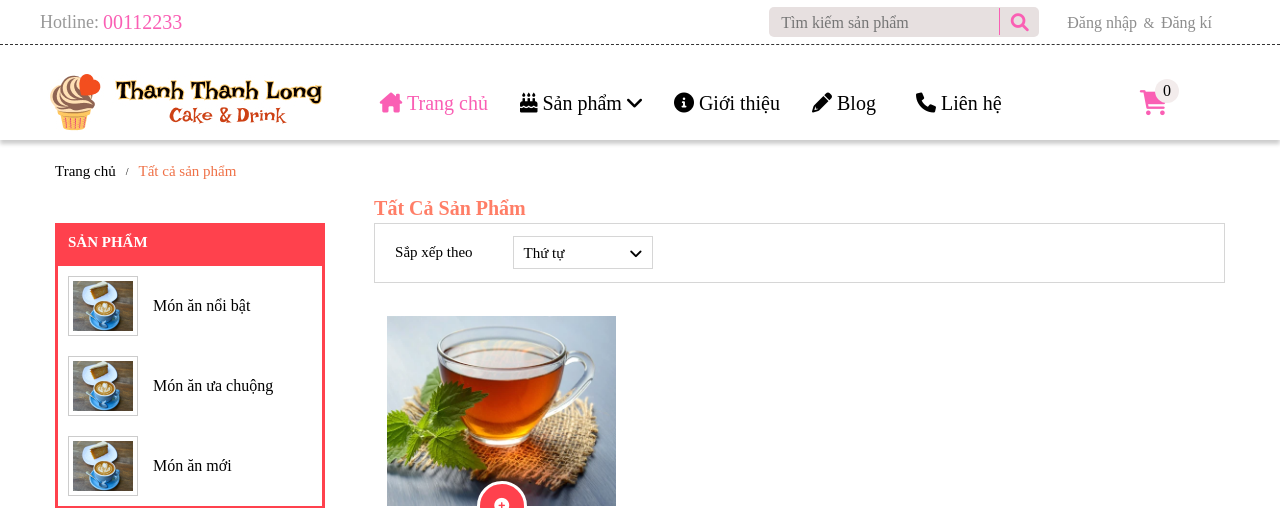
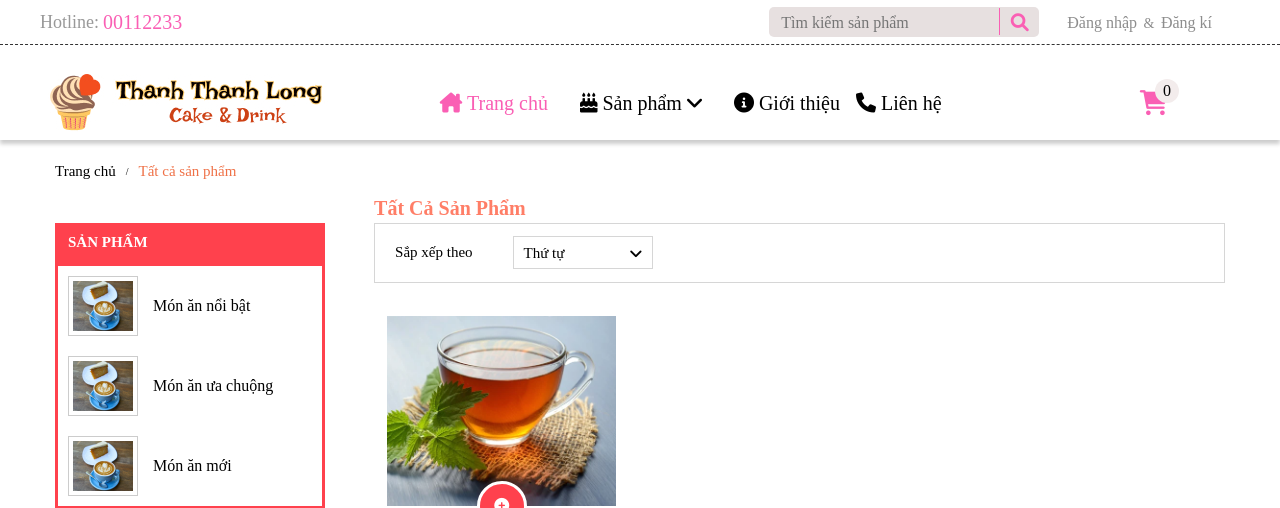
Before and after one commit to Thanh17082001/ThienThanhWeb, a PHP site: page /product.html in a window 1280 px wide. Shown: the top 508 px of the page. Run offline with PHP 8.4, Linux system fonts and the light colour scheme.

Commit message:
first-commit

```diff
--- a/CT188_TheCake/Login.html
+++ b/CT188_TheCake/Login.html
@@ -184,5 +184,9 @@
             <span class="copyrignt__text">© bản quyền thuộc về ...</span>
         </div>
     </footer>
+    <script src="./asset/javacript/main.js"></script>
+    <script>
+        window.addEventListener('load',countProduct);
+   </script>
 </body>
 </html>
--- a/CT188_TheCake/asset/css/layout.css
+++ b/CT188_TheCake/asset/css/layout.css
@@ -508,6 +508,9 @@
     .cart__img{
         width: 100%;
     }
+    .header{
+        padding: 0 15px;
+    }
     .footer{
         padding: 0 12px;
     }
--- a/CT188_TheCake/asset/javacript/main.js
+++ b/CT188_TheCake/asset/javacript/main.js
@@ -112,12 +112,12 @@
 // xoa san pham ra khoi gio hang
     function deleteProduct(e){
         var cartRow=e.parentElement;
-        var cartId=cartRow.getElementsByClassName('cart__body-id')[0];
+        var cartId=cartRow.querySelector('.cart__body-id');
         var AvailableProduct=[];
         AvailableProduct=JSON.parse(window.localStorage.getItem('CartItem'));
-        var index=0;
+        var index;
         for(var i=0;i<AvailableProduct.length;i++){
-            if(cartId.innerText===AvailableProduct[i].id){
+            if(cartId.innerText==AvailableProduct[i].id){
                 index=i;
             }
         }
--- a/CT188_TheCake/contact.html
+++ b/CT188_TheCake/contact.html
@@ -241,5 +241,9 @@
             <span class="copyrignt__text">© bản quyền thuộc về ...</span>
         </div>
     </footer>
+    <script src="./asset/javacript/main.js"></script>
+    <script>
+        window.addEventListener('load',countProduct);
+   </script>
 </body>
 </html>
--- a/CT188_TheCake/product.html
+++ b/CT188_TheCake/product.html
@@ -17,7 +17,7 @@
 
 <body>
     <!-- header -->
-    <header class="header">
+    <header class="header" >
         <div class="header__tophead">
             <div class="grid wide">
                 <div class="tophead__container">
@@ -33,9 +33,9 @@
                             </button>
                         </div>
                         <div class="tophead__account">
-                            <a href="" class="account__login">Đăng nhập</a>
+                            <a href="./Login.html" class="account__login">Đăng nhập</a>
                             <span class="account__and">&</span>
-                            <a href="../form/form.html" class="account__register">Đăng kí</a>
+                            <a href="./register.html" class="account__register">Đăng kí</a>
                         </div>
                     </div>
                 </div>
@@ -45,19 +45,51 @@
         <div class="header__midhead">
             <div class="grid wide">
                 <div class="midhead__container">
-                    <img src="../asset/images/Logo.jpg" alt="" class="midhead__img">
+                    <!-- responsive  -->
+                    <label for="check-input" class="midhead-mobile__icon">
+                        <i class="fa-solid fa-bars"></i>
+                     </label>
+                     <input type="checkbox" id="check-input" class="midhead-mobile__check">
+                     <label for="check-input" class="midhead-mobile__overlay"></label>
+                     <nav class="midhead-mobile__nav">
+
+                         <ul class="mobile-nav__list">
+                            <li class="mobile-list__item">
+                                <a href="./index.html" class="mobile-list__link">Trang chủ</a>
+                            </li>
+                            <li class="mobile-list__item">
+                                <a href="./product.html" class="mobile-list__link">Sản phẩm</a>
+                            </li>
+                            <li class="mobile-list__item">
+                                <a href="./product.html" class="mobile-list__link">Giới thiệu</a>
+                            </li>
+                            <li class="mobile-list__item">
+                                <a href="./contact.html" class="mobile-list__link">Liên hệ</a>
+                            </li>
+                            <li class="mobile-list__item">
+                                <a href="./register.html" class="mobile-list__link">Đăng kí</a>
+                            </li>
+                            <li class="mobile-list__item">
+                                <a href="./Login.html" class="mobile-list__link">Đăng nhập</a>
+                            </li>
+                         </ul>
+                         <label for="check-input" class="nav-mobile__close">
+                            <i class="fa-solid fa-xmark"></i>
+                         </label>
+                     </nav>
 
 
+                    <img src="./asset/images/Logo.jpg" alt="" class="midhead__img">
                     <nav class="midhead__nav">
                         <ul class="midhead__list">
                             <li class="midhead__item">
-                                <a href="" class="midhead__link">
+                                <a href="./index.html" class="midhead__link">
                                     <i class="fa-solid fa-house-chimney"></i>
                                     Trang chủ
                                 </a>
                             </li>
                             <li class="midhead__item">
-                                <a href="" class="midhead__link product__hover">
+                                <a href="./product.html" class="midhead__link product__hover">
                                     <i class="fa-solid fa-cake-candles"></i>
                                     Sản phẩm
                                     <i class="fa-solid fa-angle-down"></i>
@@ -69,25 +101,7 @@
                                     <li class="item__small-list">
                                         <a href="" class="item__small-link ">
                                             Món ăn ưa chuộng
-                                            <!-- <i class="fa-solid fa-caret-right item__small-icon"></i> -->
                                         </a>
-                                        <!-- <ul class="item__smalllv2">
-                                            <li class="item__small-list">
-                                                <a href="" class="item__small-link">Trà</a>
-                                            </li>
-                                            <li class="item__small-list">
-                                                <a href="" class="item__small-link">Bánh</a>
-                                            </li>
-                                            <li class="item__small-list">
-                                                <a href="" class="item__small-link">Kem tươi</a>
-                                            </li>
-                                            <li class="item__small-list">
-                                                <a href="" class="item__small-link">Cafe</a>
-                                            </li>
-                                            <li class="item__small-list">
-                                                <a href="" class="item__small-link">Nước ép</a>
-                                            </li>
-                                        </ul> -->
                                     </li>
                                     <li class="item__small-list">
                                         <a href="" class="item__small-link">Món ăn mới</a>
@@ -100,33 +114,25 @@
                                     Giới thiệu
                                 </a>
                             </li>
+
                             <li class="midhead__item">
-                                <a href="" class="midhead__link">
-                                    <i class="fa-solid fa-pencil"></i>
-                                    Blog
-                                </a>
-                            </li>
-                            <li class="midhead__item">
-                                <a href="" class="midhead__link">
+                                <a href="./contact.html" class="midhead__link">
                                     <i class="fa-solid fa-phone"></i>
                                     Liên hệ
                                 </a>
                             </li>
                         </ul>
                     </nav>
-                    <div class="midhead__cart">
-                        <a href="./cart.html" class="cart__link">
+                     <div class="midhead__cart">
+                        <a href="./cart.html" class="cart__link" title="Giỏ hàng">
                             <i class="fa-solid fa-cart-shopping cart__icon"></i>
                         </a>
                         <span class="cart__count">0</span>
-                    </div>
+                     </div>
                 </div>
             </div>
         </div>
 
-        <div class="header__bottomhead">
-            <!-- <img src="../asset/images/bottomhead.jpg" alt="" class="bottomhead__img"> -->
-        </div>
     </header>
 
     <!-- phan body -->
@@ -452,6 +458,9 @@
         </div>
     </footer>
     <script src="./asset/javacript/main.js"></script>
+    <script>
+        window.addEventListener('load',countProduct);
+   </script>
 </body>
 
 </html>
--- a/CT188_TheCake/register.html
+++ b/CT188_TheCake/register.html
@@ -236,5 +236,10 @@
             <span class="copyrignt__text">© bản quyền thuộc về ...</span>
         </div>
     </footer>
+    <!-- javacript -->
+    <script src="./asset/javacript/main.js"></script>
+    <script>
+        window.addEventListener('load',countProduct);
+   </script>
 </body>
 </html>
```
Also changed, not shown: CT188_TheCake/cart.html (+11 -8 lines).
